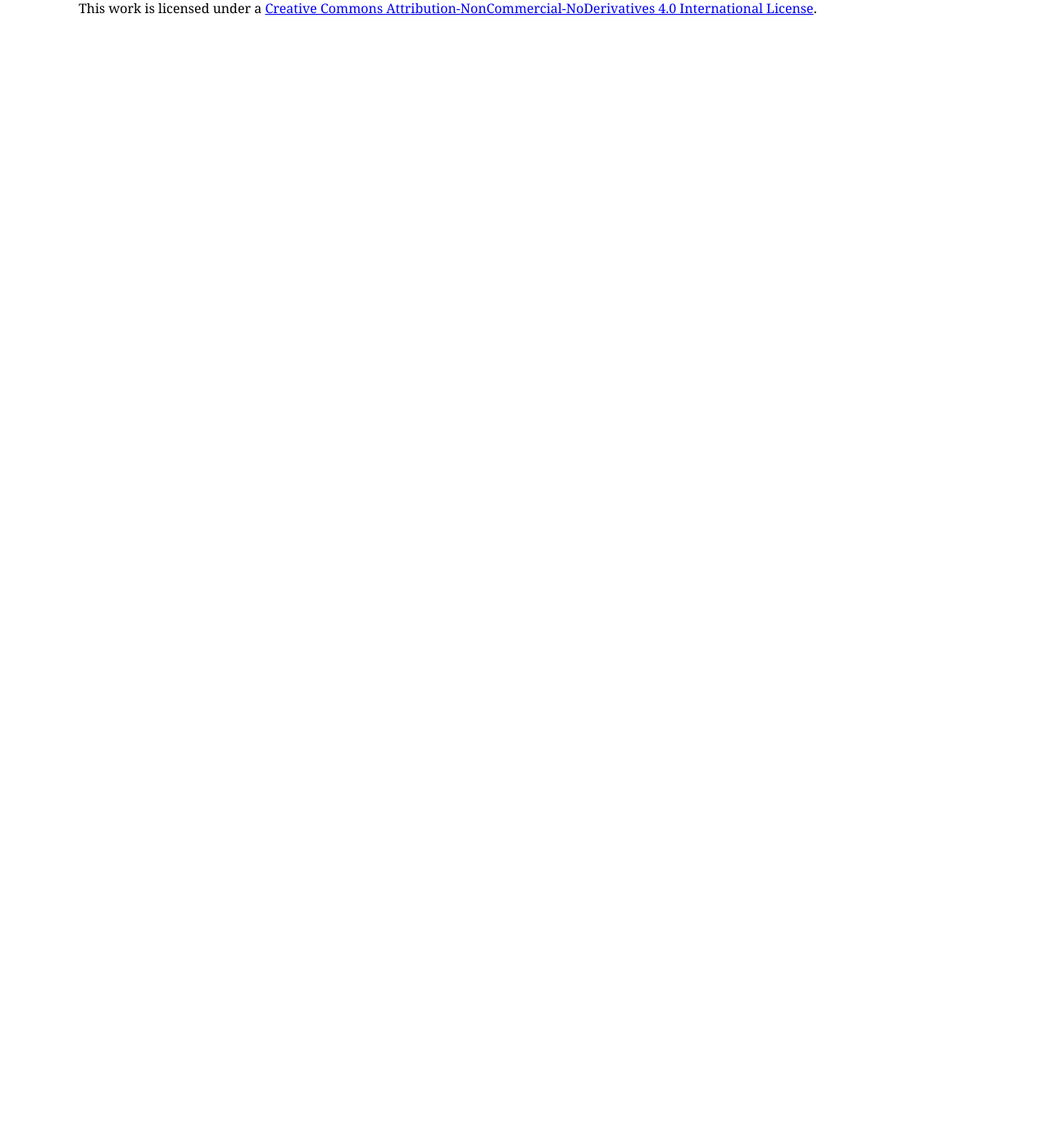
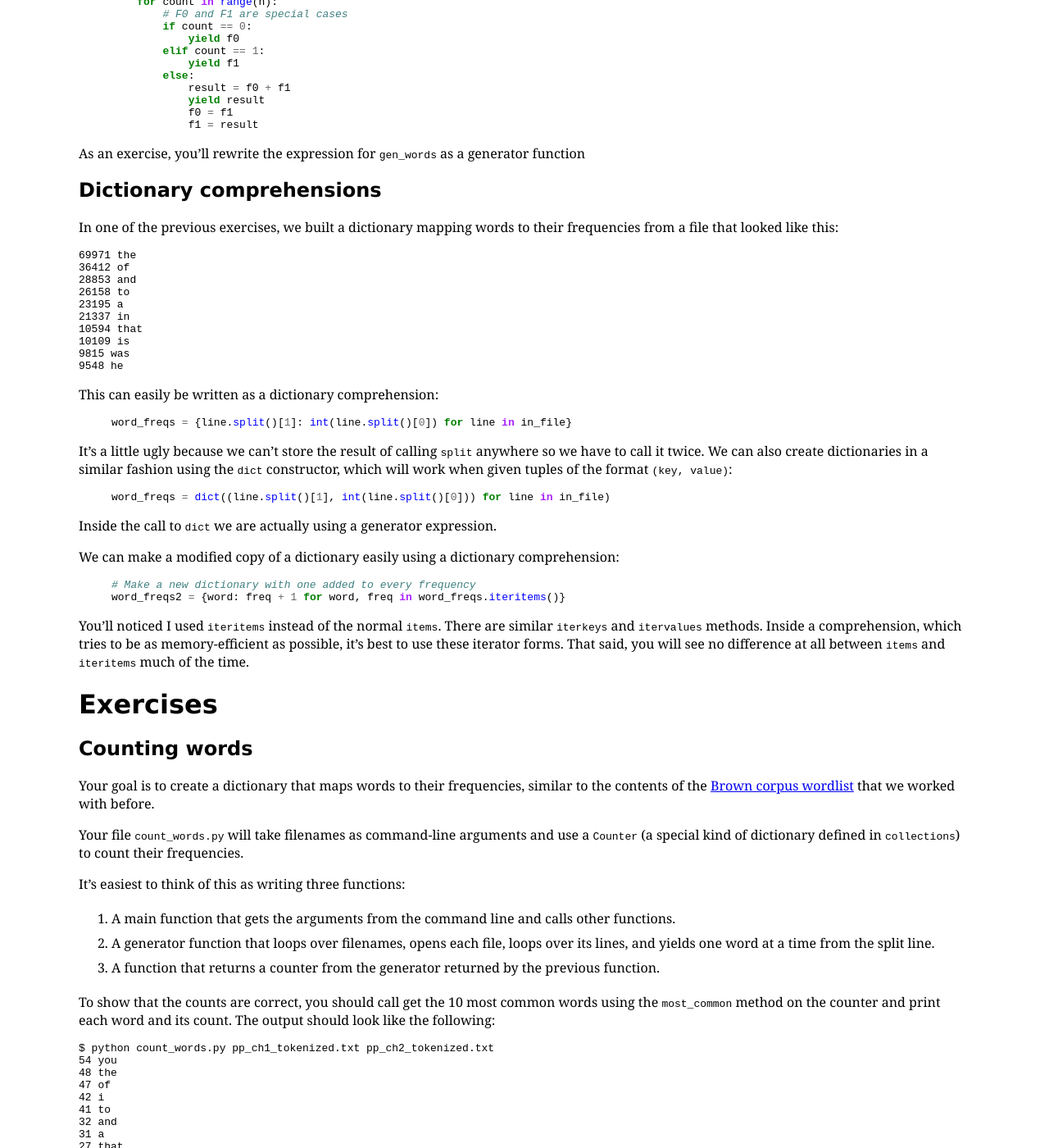
Before and after one commit to pybootcamp/pybootcamp.github.io, a Jekyll site: the page built from bootcamp/iteration2.md, in a window 1280 px wide and 1400 px high, scrolled down 1827 px. Shown: the whole window at 82% size. Built offline with Jekyll 4.4.1, drawn with Linux system fonts in a browser that asks for light colours; Markdown is read by kramdown in place of the engine named in the settings; comment, search, counter and statistics services are not loaded; before the commit the page ends 1849 px from its top, so only the background shows below that; some of the changed text lies outside the part shown.

Commit message:
Update materials.

```diff
--- a/bootcamp/iteration2.md
+++ b/bootcamp/iteration2.md
@@ -16,25 +16,28 @@
 which might be another list or anything else we can loop over. For
 example, consider the problem of a text file which we want to split
 into individual words and treat as a list. For example, consider the
-first paragraph of the first chapter of Pride and Prejudice:
+first paragraph of the first chapter of _Pride and Prejudice_,
+with punctuation removed and words in lowercase:
 
 <pre>
-It is a truth universally acknowledged, that a single man in
-possession of a good fortune, must be in want of a wife.
+it is a truth universally acknowledged that a single man in possession
+of a good fortune must be in want of a wife
 </pre>
 
-We may want to transform this into a list of the individual words:
+The data comes from a [tokenized version of chapters 1-2 of _Pride and
+Prejudice_](../examples/pp_ch1-2_tokenized.txt). We may want to
+transform this into a list of the individual words:
 
 {% highlight python %}
-['It', 'is', 'a', 'truth', 'universally', 'acknowledged,', 'that',
+['it', 'is', 'a', 'truth', 'universally', 'acknowledged', 'that',
 'a', 'single', 'man', 'in', 'possession', 'of', 'a', 'good',
-'fortune,', 'must', 'be', 'in', 'want', 'of', 'a', 'wife.']
+'fortune', 'must', 'be', 'in', 'want', 'of', 'a', 'wife']
 {% endhighlight %}
 
-We can imagine a simple way to do this, assuming we have opened the
-file already as `in_file`:
+We can imagine a simple way to do this:
 
 {% highlight python %}
+in_file = open("pp_ch1-2_tokenized.txt", "U")
 words = []
 for line in in_file:
     # Split the line into individual words
@@ -58,13 +61,16 @@
 `new_list` will contain the exact contents of `old_list`, equivalent
 to `new_list = old_list[:]`. The list comprehension is equivalent to
 this:
+
 {% highlight python %}
 new_list = []
 for item in old_list:
     new_list.append(item)
 {% endhighlight %}
+
 It's just much cleaner to write and more efficient. Of course, we may
 want to do things that are more complicated:
+
 {% highlight python %}
 # Convert all items to lowercase
 lower_list = [item.lower() for item in old_list]
@@ -76,9 +82,55 @@
 
 Now that we understand the basics, we can return to the original
 problem, which requires two loops:
+
 {% highlight python %}
-words = [word for line in in_file for word in line]
+words = [word for line in open("pp_ch1-2_tokenized.txt", "U")
+         for word in line.split()]
 {% endhighlight %}
+
+The line break in the middle of the comprehension is just for visual
+clarity; it doesn't change the meaning of it at all.
+
+## Generators
+
+While the above example is useful, it's rather inefficient because it
+creates a huge list of all of the words in memory at once.
+
+If we only look at one word at a time, we can write this in a very
+slightly different way to make it more efficient:
+
+{% highlight python %}
+gen_words = (word for line in open("pp_ch1-2_tokenized.txt", "U")
+             for word in line.split())
+{% endhighlight %}
+
+This is what's called a _generator expression_, which means that
+rather than creating a list is creates a generator that _yields_ the
+same contents. The catch is that you can only iterate over the result
+once.
+
+We can also write generator functions. For example, this function
+yields Fibonacci numbers:
+
+{% highlight python %}
+def fib(n):
+    """Generate the first n Fibonacci numbers."""
+    f0 = 0
+    f1 = 1
+    for count in range(n):
+        # F0 and F1 are special cases
+        if count == 0:
+            yield f0
+        elif count == 1:
+            yield f1
+        else:
+            result = f0 + f1
+            yield result
+            f0 = f1
+            f1 = result
+{% endhighlight %}
+
+As an exercise, you'll rewrite the expression for `gen_words` as a generator function
 
 ## Dictionary comprehensions
 
@@ -103,6 +155,18 @@
 word_freqs = {line.split()[1]: int(line.split()[0]) for line in in_file}
 {% endhighlight %}
 
+It's a little ugly because we can't store the result of calling
+`split` anywhere so we have to call it twice. We can also create
+dictionaries in a similar fashion using the `dict` constructor, which
+will work when given tuples of the format `(key, value)`:
+
+{% highlight python %}
+word_freqs = dict((line.split()[1], int(line.split()[0])) for line in in_file)
+{% endhighlight %}
+
+Inside the call to `dict` we are actually using a generator
+expression.
+
 We can make a modified copy of a dictionary easily using a dictionary
 comprehension:
 
@@ -116,3 +180,69 @@
 comprehension, which tries to be as memory-efficient as possible, it's
 best to use these iterator forms. That said, you will see no
 difference at all between `items` and `iteritems` much of the time.
+
+# Exercises
+
+## Counting words
+
+Your goal is to create a dictionary that maps words to their
+frequencies, similar to the contents of the [Brown corpus
+wordlist](../examples/brown_wordlist.txt) that we worked with
+before.
+
+Your file `count_words.py` will take filenames as command-line
+arguments and use a `Counter` (a special kind of dictionary defined
+in `collections`) to count their frequencies.
+
+It's easiest to think of this as writing three functions:
+
+1. A main function that gets the arguments from the command line and
+calls other functions.
+1. A generator function that loops over filenames, opens each file,
+loops over its lines, and yields one word at a time from the split
+line.
+1. A function that returns a counter from the generator returned by
+the previous function.
+
+To show that the counts are correct, you should call get the 10 most
+common words using the `most_common` method on the counter and print
+each word and its count. The output should look like the following:
+
+<pre>
+$ python count_words.py pp_ch1_tokenized.txt pp_ch2_tokenized.txt
+54 you
+48 the
+47 of
+42 i
+41 to
+32 and
+31 a
+27 that
+27 it
+26 not
+</pre>
+
+An example solution can be found in
+[count_words.py](../examples/count_words.py).
+
+## Normalized frequencies
+
+It's useful to normalize counts by dividing by the total number of
+words seen. Extend the previous exercise by writing a function
+`normalize_counts` that takes a `Counter` as an argument and returns a
+new `Counter` where each count is divided by the total of all
+counts. Apply this function to the counts before printing them as
+above. The output should look like:
+
+<pre>
+0.0328667072428 you
+0.0292148508825 the
+0.0286062081558 of
+0.0255629945222 i
+0.0249543517955 to
+0.019476567255 and
+0.0188679245283 a
+0.0164333536214 that
+0.0164333536214 it
+0.0158247108947 not
+</pre>
```
Also changed, not shown: examples/count_words.py (added, +32 -0 lines), examples/pp_ch1_tokenized.txt (added, +111 -0 lines), examples/pp_ch2_tokenized.txt (added, +102 -0 lines), examples/presidents.csv (added, +121 -0 lines), index.md (+2 -1 lines).
